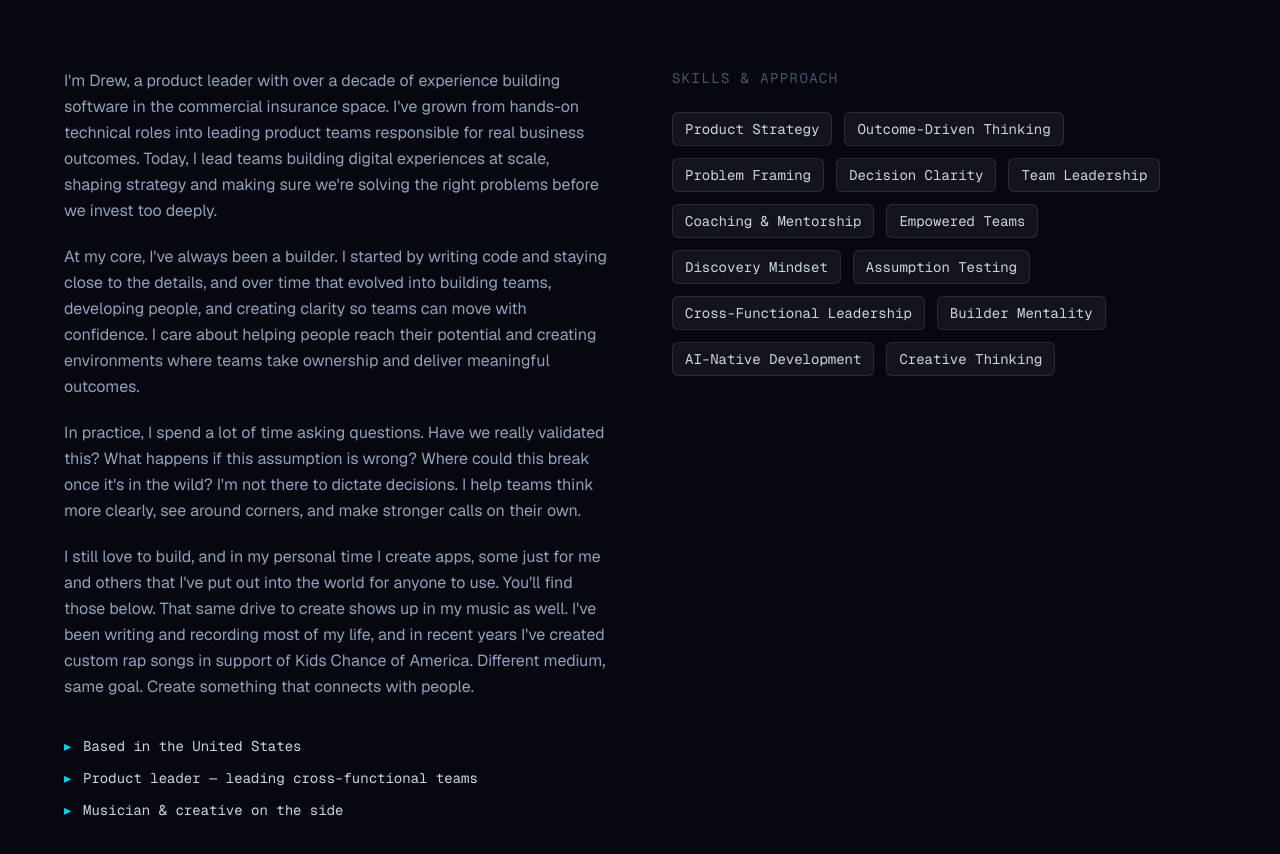
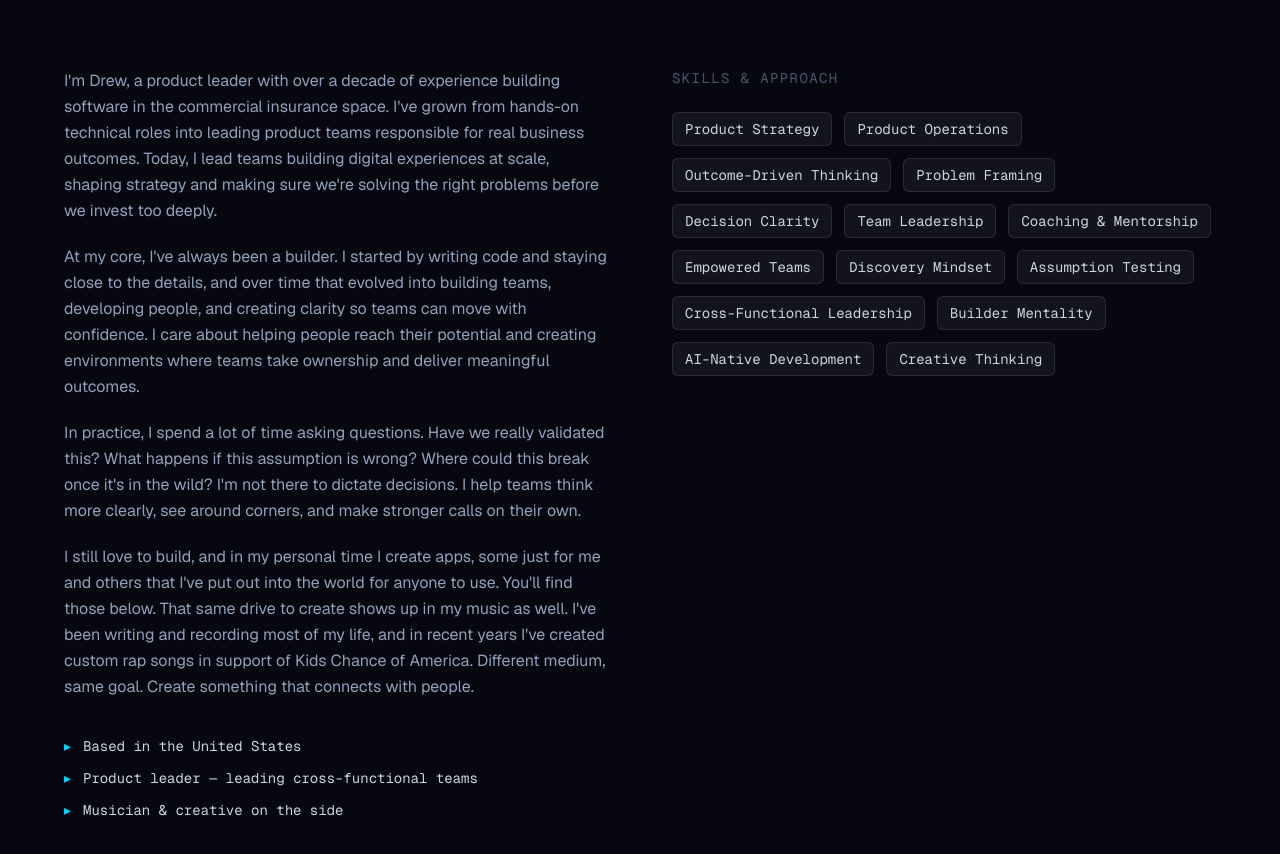
Before and after one commit to drew-lorence-dev/drew-lorence-portfolio, a Next.js app: page / in a window 1280 px wide. Shown: the part 988-1842 px from the top of the page. Built offline with nearby package versions, Linux system fonts and the light colour scheme.

Commit message:
Add Product Operations to skills list

```diff
--- a/components/About.tsx
+++ b/components/About.tsx
@@ -1,5 +1,6 @@
 const skills = [
   "Product Strategy",
+  "Product Operations",
   "Outcome-Driven Thinking",
   "Problem Framing",
   "Decision Clarity",
```
